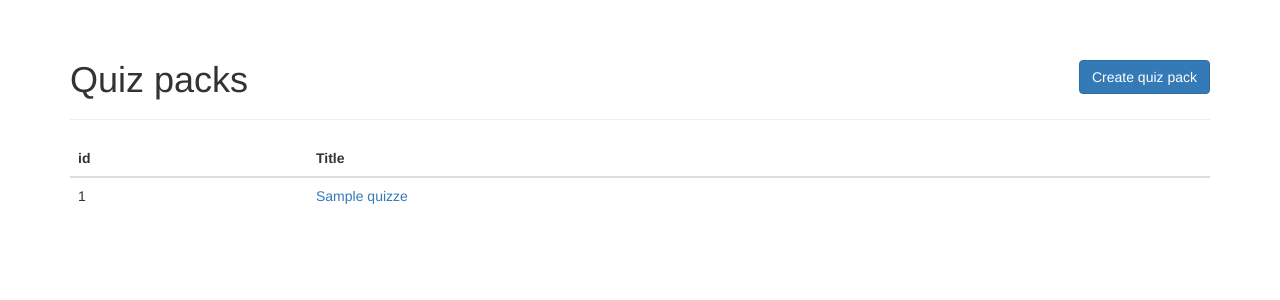
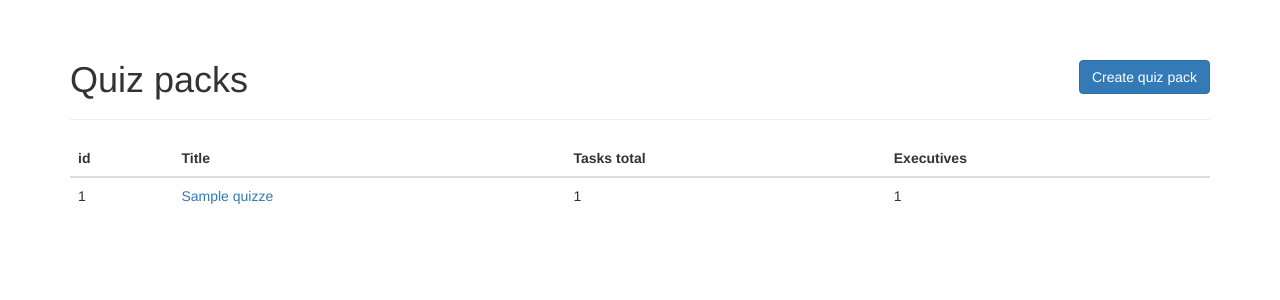
Before and after one commit to Iiss/mars_quiz_admin, a Flask app: page /quiz in a window 1280 px wide. Shown: the part 52-352 px from the top of the page. Run offline with Flask 2, Linux system fonts and the light colour scheme; a user stored in the database is signed in; tables that the repository leaves empty hold one stand-in row (values such as "Sample post"); some libraries are stand-ins or nearby versions.

Commit message:
quiz_list ui improvements

```diff
--- a/app/templates/quiz_list.html
+++ b/app/templates/quiz_list.html
@@ -27,6 +27,8 @@
 			<tr>
 				<th>id</th>
 				<th>Title</th>
+				<th>Tasks total</th>
+				<th>Executives</th>
 			</tr>
 		</thead>
 		<tbody>
@@ -36,6 +38,8 @@
 				<td>
 					<a href="">{{ quiz.title }}</a>
 				</td>
+				<td>{{ quiz.tasks | length }}</td>
+				<td>{{ quiz.executives | list | count }}</td>
 			</tr>
 			{% endfor %}
 		</tbody>
```
